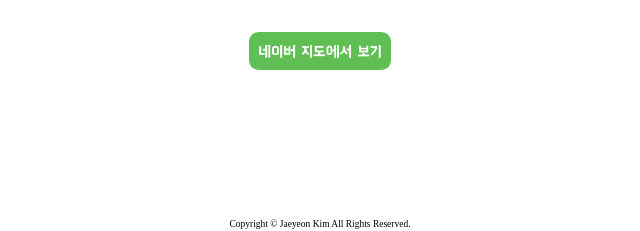
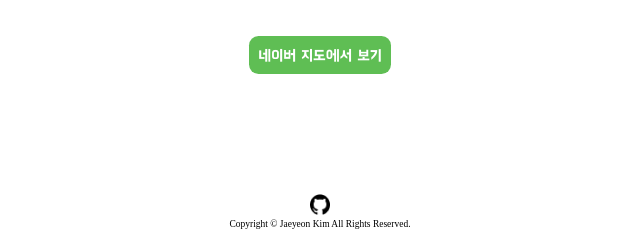
Before and after one commit to JLake310/skku-me-choo, a React (Create React App) app: page / in a window 1280 px wide. Shown: the part 566-797 px from the top of the page, without its empty margins (320-960 px from the left). Built offline with nearby package versions, Linux system fonts and the light colour scheme; a web font is replaced by a local one.

Commit message:
[Add] Add github logo

```diff
--- a/src/components/pages/Main.tsx
+++ b/src/components/pages/Main.tsx
@@ -1,6 +1,7 @@
 import React, { useState } from "react";
 import food_data from "@assets/data/data.json";
 import styled from "styled-components";
+import githubimg from "@assets/images/githublogo.png";
 
 const MainPage = () => {
   const food_list: string[][] = food_data.all;
@@ -27,6 +28,10 @@
     }
   };
 
+  const GithubHandler = (link: string) => {
+    window.location.href = link;
+  };
+
   return (
     <Wrapper>
       <HeaderWrapper>
@@ -40,7 +45,14 @@
           네이버 지도에서 보기
         </NaverButton>
       </CenterWrapper>
-      <FooterText>Copyright © Jaeyeon Kim All Rights Reserved.</FooterText>
+      <FooterWrapper>
+        <GithubIMG
+          src={githubimg}
+          alt=""
+          onClick={() => GithubHandler("https://github.com/JLake310")}
+        />
+        <FooterText>Copyright © Jaeyeon Kim All Rights Reserved.</FooterText>
+      </FooterWrapper>
     </Wrapper>
   );
 };
@@ -117,9 +129,23 @@
 const FooterText = styled.span`
   font-family: "Pretendard-Medium";
   font-size: 10rem;
+  display: flex;
+  flex-direction: column;
+  justify-content: flex-end;
+  margin-bottom: 5rem;
+  margin-top: 5rem;
+`;
+
+const GithubIMG = styled.img`
+  width: 22rem;
+  height: 22rem;
+  cursor: pointer;
+`;
+
+const FooterWrapper = styled.div`
   height: 20vh;
   display: flex;
   flex-direction: column;
   justify-content: flex-end;
-  margin-bottom: 5rem;
+  align-items: center;
 `;
```
Also changed, not shown: src/assets/images/githublogo.png (added).
